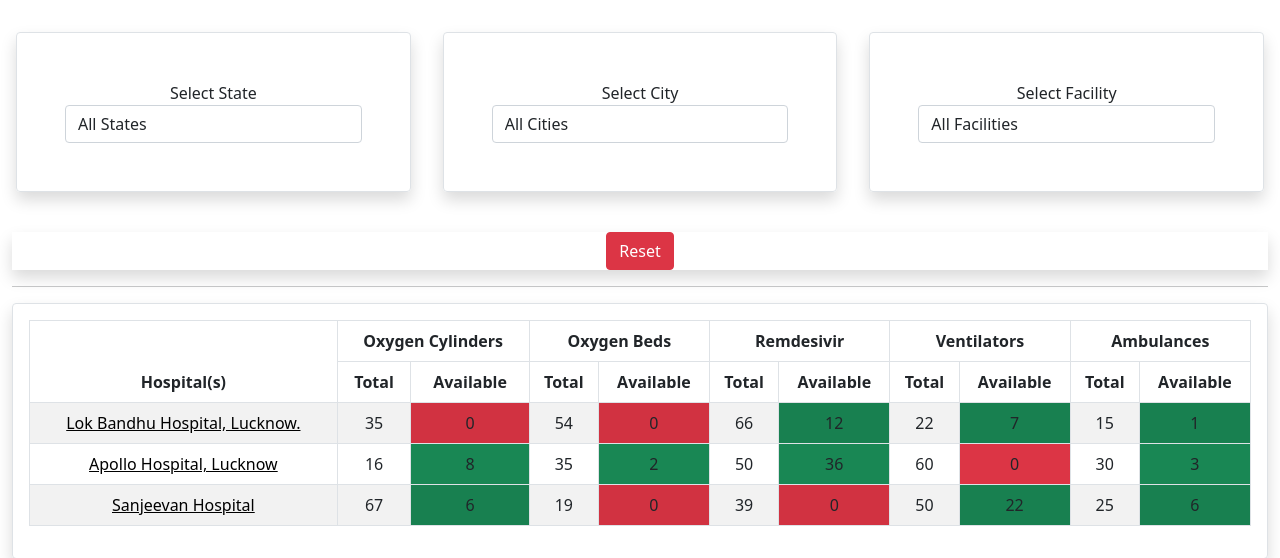
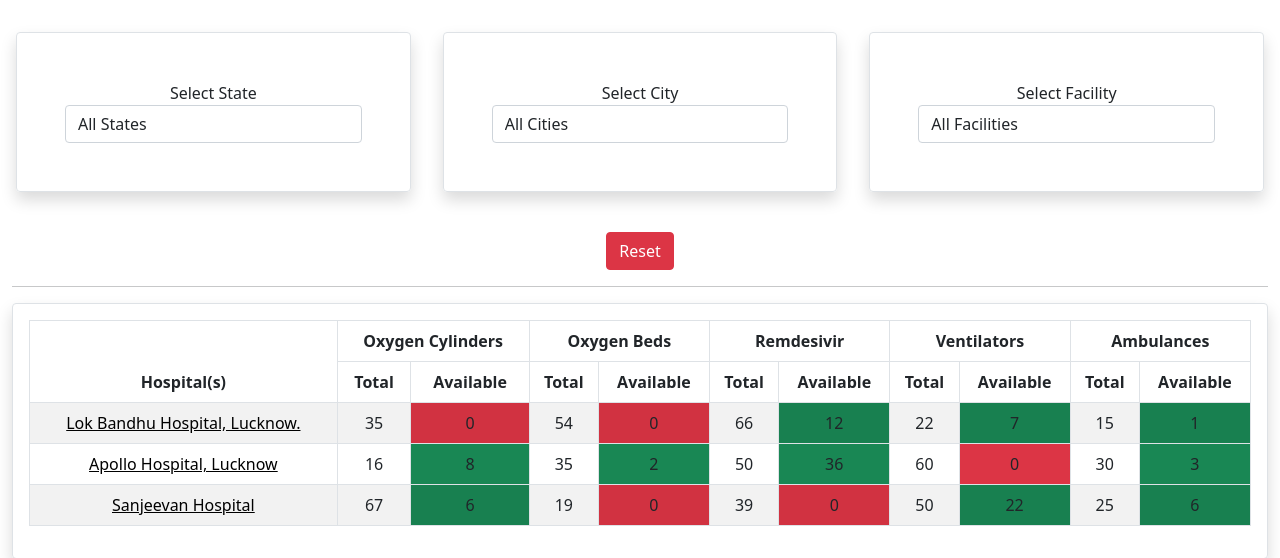
Before and after one commit to roneetsingh/COVID-19-Resources, a Django app: page / in a window 1280 px wide. Shown: the part 56-614 px from the top of the page. Run offline with Django 3.2, Linux system fonts and the light colour scheme; data comes from the database, SQL or seed files in the repository; some libraries are stand-ins or nearby versions.

Commit message:
gaga base

```diff
--- a/app/templates/app/index.html
+++ b/app/templates/app/index.html
@@ -54,7 +54,7 @@
 
             </div>
             <br>
-            <div class="text-center shadow">
+            <div class="text-center">
                 <a href="/" class="btn btn-danger">Reset</a>
             </div>
         </form>
```
